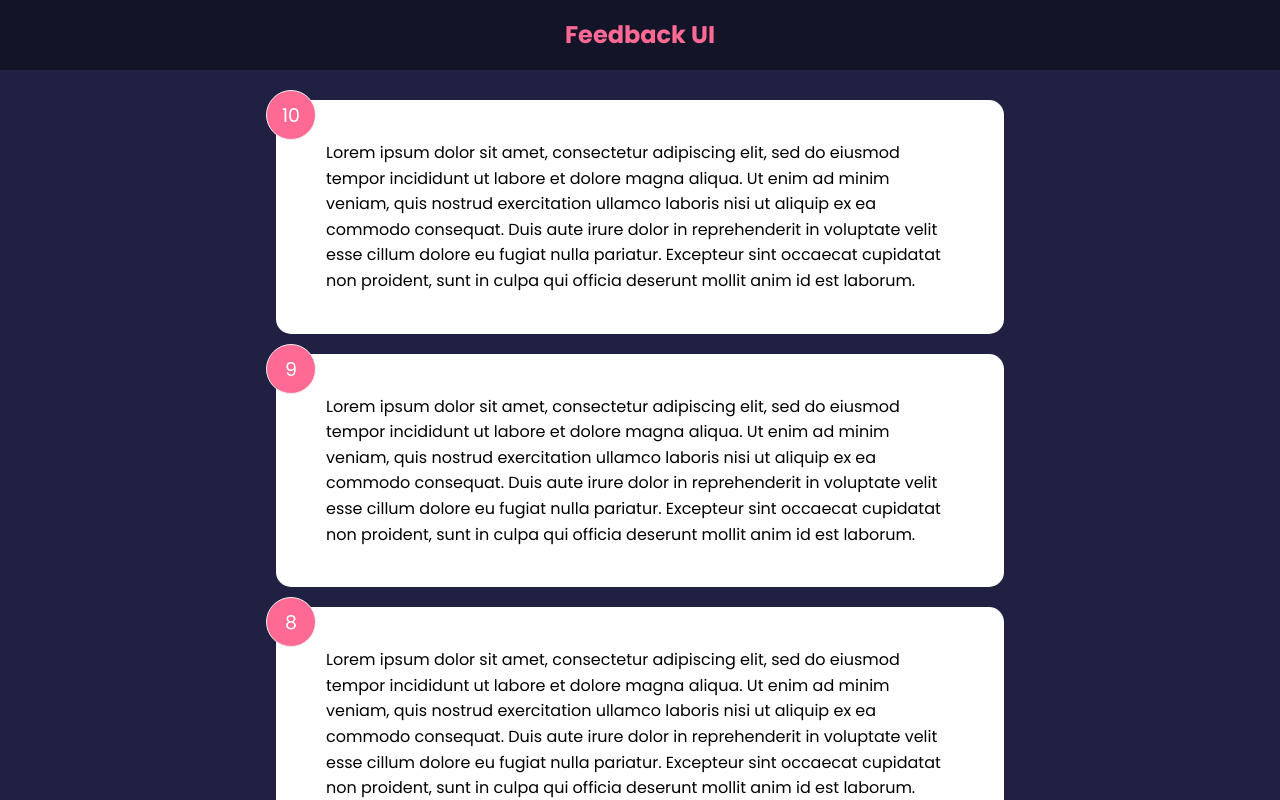
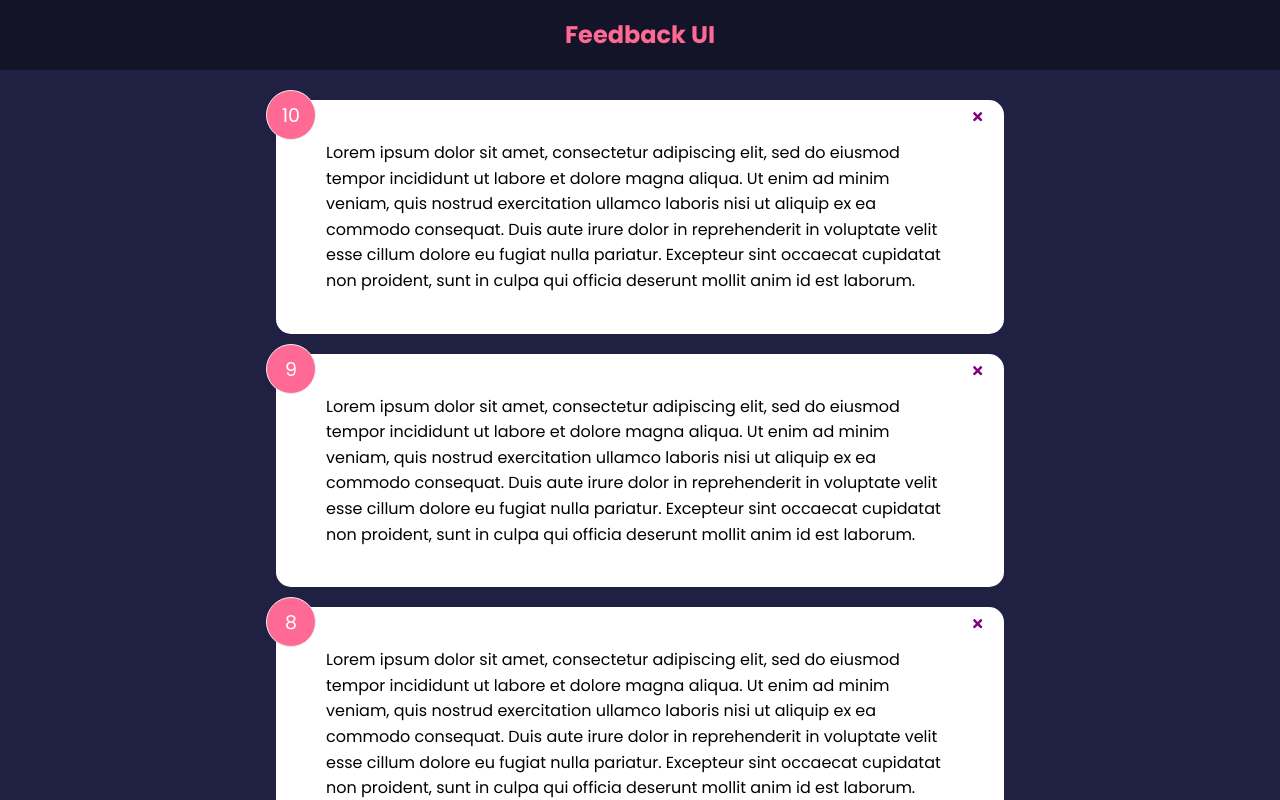
Before and after one commit to JaysonGodbey/Feedback, a React (Create React App) app: page / in a window 1280 px wide. Shown: the top 800 px of the page. Built offline with nearby package versions, Linux system fonts and the light colour scheme.

Commit message:
updated events / prop drilling

```diff
--- a/src/components/FeedbackItem.jsx
+++ b/src/components/FeedbackItem.jsx
@@ -1,10 +1,15 @@
+import {FaTimes} from 'react-icons/fa'
 import PropTypes from 'prop-types'
 import Card from "./shared/Card"
 
-function FeedbackItem({item}) {
+function FeedbackItem({item, handleDelete}) {
     return (
         <Card>
             <div className="num-display">{item.rating}</div>
+            <button onClick={() => handleDelete(item.id)}
+            className='close'>
+                <FaTimes color='purple'/>
+            </button>
             <div className='text-display'>{item.text}</div>
         </Card>
     )
```
